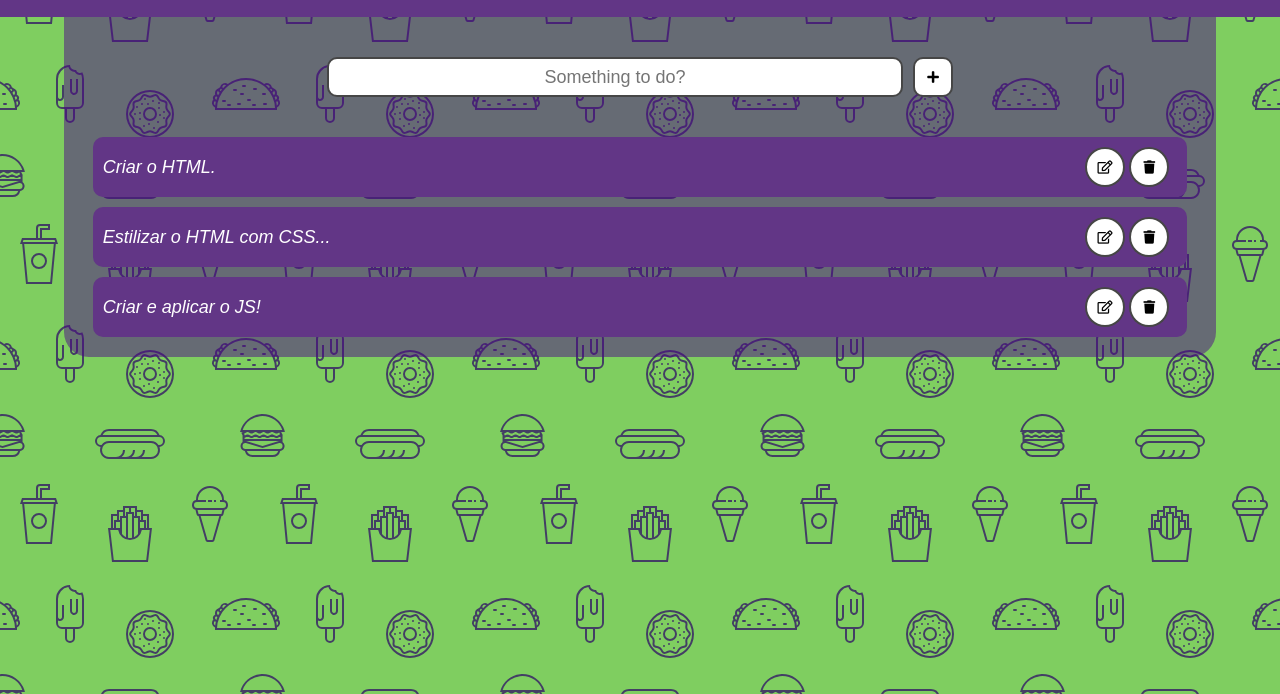
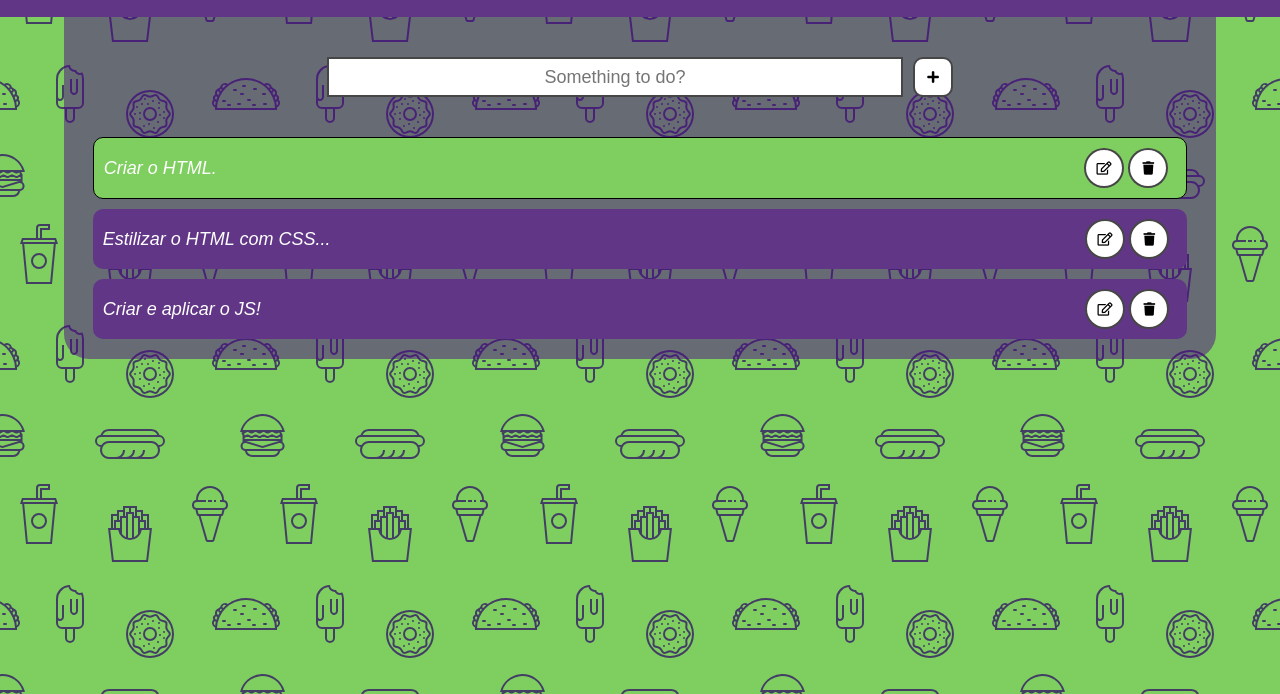
Before and after one commit to VictorMGomes/to-do-web-app, a plain HTML site: page index.html in a window 1280 px wide. In both pictures the pointer is over the element "Criar o HTML.". Shown: the part 106-800 px from the top of the page. Drawn offline with Linux system fonts and the light colour scheme.

Commit message:
CSS Improvements

```diff
--- a/css/styles.css
+++ b/css/styles.css
@@ -42,10 +42,12 @@ body{
         height: 40px;
         width: 50%;
         font-size: large;
-        border-radius: 10px;
         background-color: #fff;
         border: solid 2px rgba(0, 0, 0, 0.726);
         text-align: center;
+    }
+    #add-content input:focus{
+        border: solid 1px #7fce60;
     }
     .group-btn{
         width: 100px;
@@ -97,6 +99,10 @@ body{
         margin: 10px auto;
         padding: 10px;
     }
+    .task-item:hover{
+        background-color: #7fce60;
+        border: solid 1px black;
+    }
     .task-item li{
         width: 80%;
         text-align: left;
```
